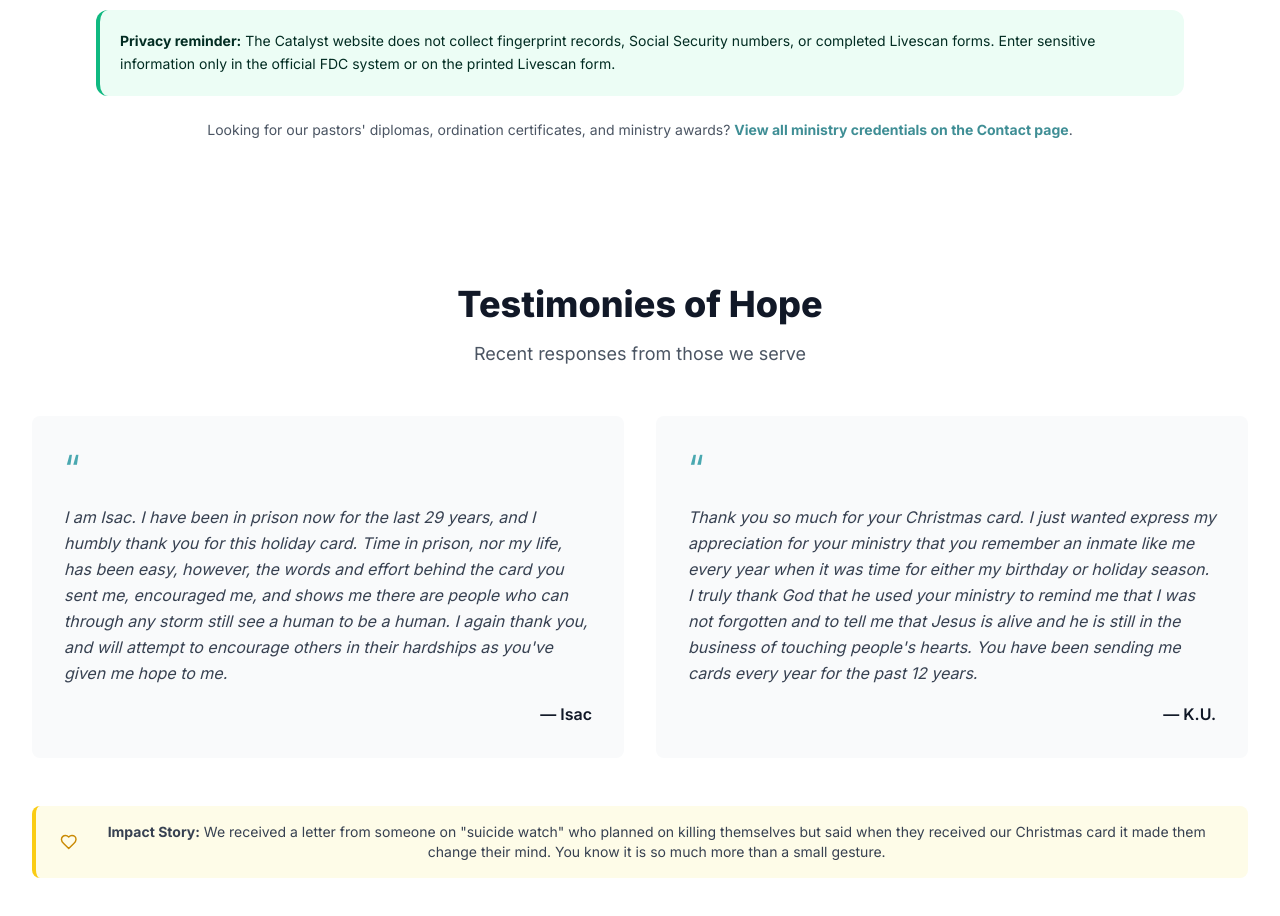
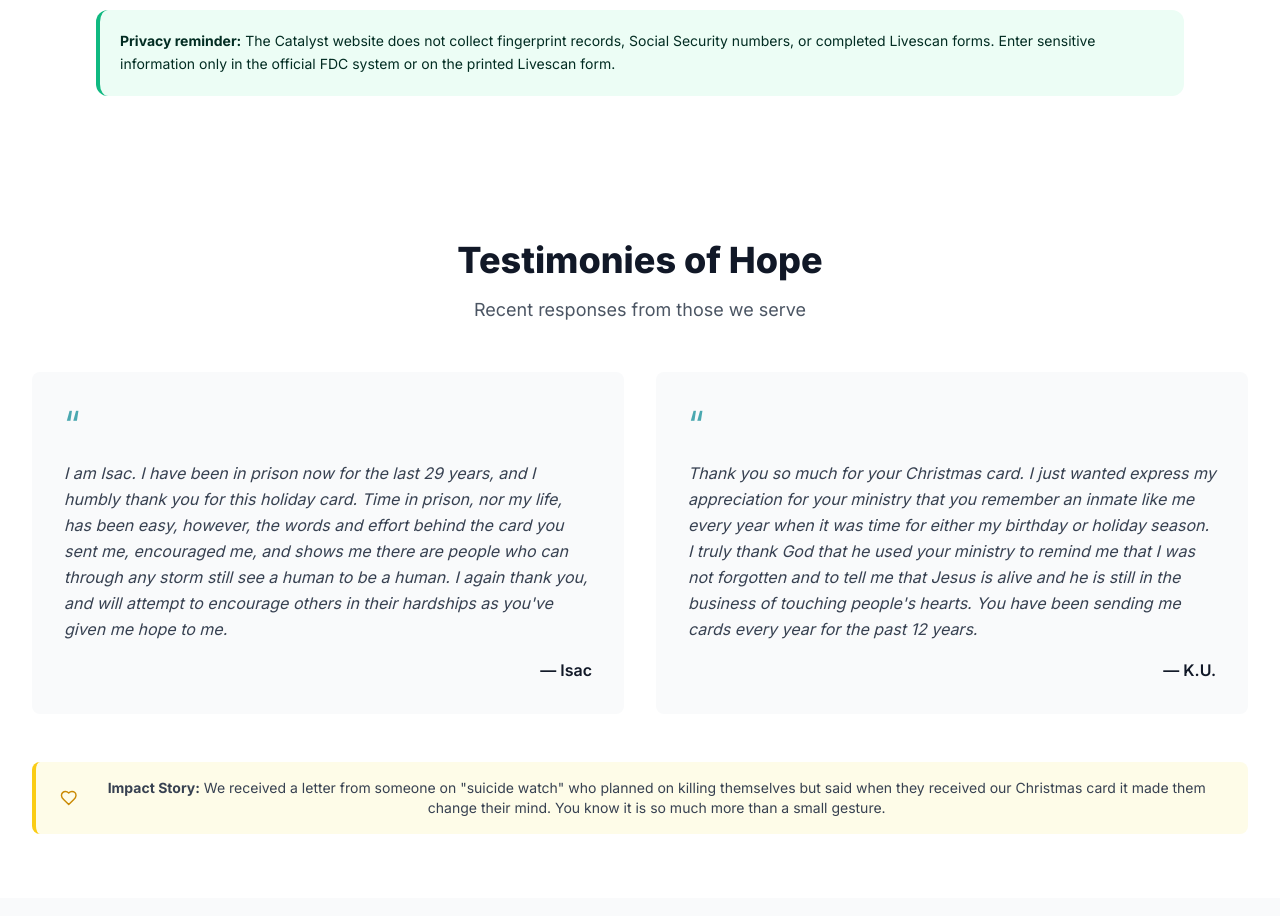
Before and after one commit to Catalyst-FL/catalystfl, a Next.js app: page /prison-ministry in a window 1280 px wide. Shown: the part 6760-7676 px from the top of the page. Built offline with nearby package versions, Linux system fonts and the light colour scheme; no server answers.

Commit message:
Remove outdated credentials link from prison ministry

```diff
--- a/app/prison-ministry/page.tsx
+++ b/app/prison-ministry/page.tsx
@@ -471,12 +471,7 @@ export default function PrisonMinistry() {
             the official FDC system or on the printed Livescan form.
           </p>
 
-          <p className="mt-6 text-center text-sm text-gray-600">
-            Looking for our pastors' diplomas, ordination certificates, and ministry awards?
-            <a href="/contact#ministry-credentials" className="ml-1 font-bold text-primary-700 hover:underline">
-              View all ministry credentials on the Contact page
-            </a>.
-          </p>
+
         </div>
       </section>
 
```
